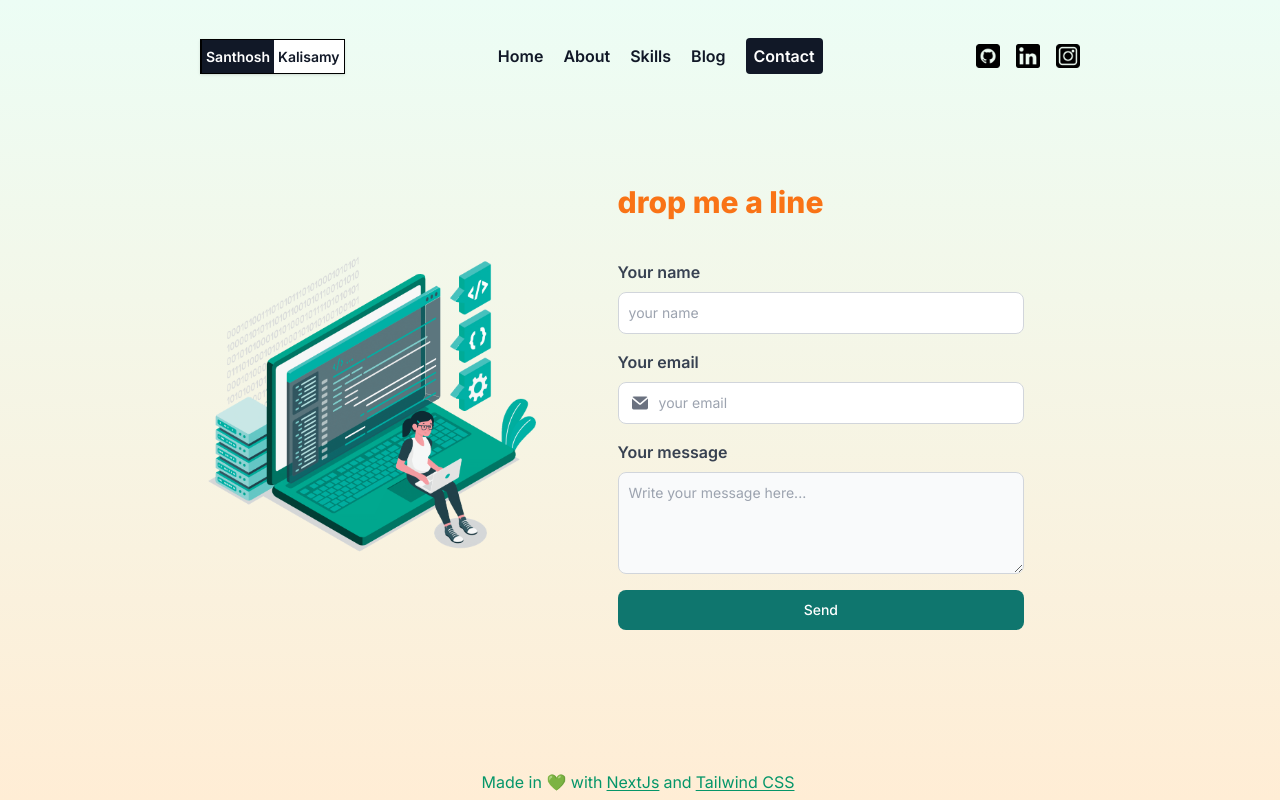
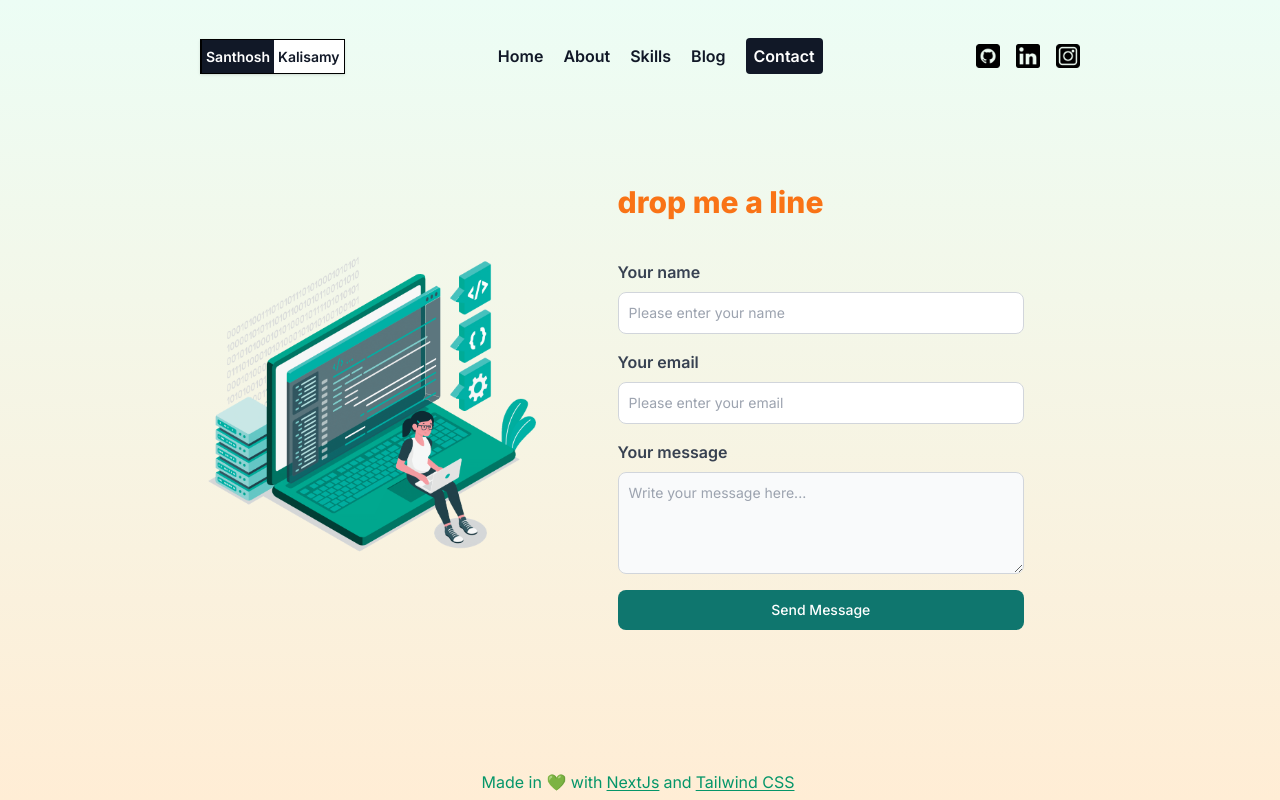
Before and after one commit to santhoshkalisamy/portfolio, a Next.js app: page /contact in a window 1280 px wide. Built offline with nearby package versions, Linux system fonts and the light colour scheme.

Commit message:
Added contact page

```diff
--- /dev/null
+++ b/src/actions/contactFormAction.ts
@@ -0,0 +1,23 @@
+'use server'
+
+import {ContactForm} from "@/app/contact/page";
+import nodemailer from "nodemailer";
+
+
+export const handleContactFormSubmit = async (data: ContactForm) => {
+    const transporter = nodemailer.createTransport({
+        service: 'gmail',
+        auth: {
+            user: process.env.EMAIL_USER,
+            pass: process.env.EMAIL_PASSWORD
+        }
+    });
+    const info = await transporter.sendMail({
+        from: data.email,
+        to: "santhoshkalisamy@gmail.com",
+        subject: "Your received a new message from your portfolio!",
+        text: data.message + " from " + data.email + " by " + data.name,
+        html: data.message + " from " + data.email + " by " + data.name,
+    });
+    return !!info;
+}
--- a/src/app/contact/page.tsx
+++ b/src/app/contact/page.tsx
@@ -1,7 +1,37 @@
-import React from 'react';
+'use client'
+
+import React, {useState} from 'react';
 import Image from "next/image";
+import {IoMdDoneAll} from "react-icons/io";
+import {z} from "zod";
+import {SubmitHandler, useForm} from "react-hook-form";
+import {zodResolver} from "@hookform/resolvers/zod";
+import {handleContactFormSubmit} from "@/actions/contactFormAction";
+
+const contactFormSchema = z.object({
+    name: z.string().min(2, "Name must be at least 2 characters").max(100),
+    email: z.string().email({
+        message: "Valid email is required"
+    }),
+    message: z.string().min(10, "Message must contain at least 10 characters")
+})
+
+export type ContactForm = z.infer<typeof contactFormSchema>;
+
 
 const ContactPage = () => {
+    const [showMessageSentDialog, setShowMessageSentDialog] = useState(false);
+    const {register, handleSubmit, reset, formState: {errors, isSubmitting}} = useForm<ContactForm>({
+        resolver: zodResolver(contactFormSchema)
+    });
+    const submitHandler: SubmitHandler<ContactForm> = async (data: ContactForm) => {
+        const result = await handleContactFormSubmit(data);
+        console.log(result);
+        if (result) {
+            setShowMessageSentDialog(true);
+        }
+        reset();
+    }
     return (
         <div className="max-w-screen-2xl mx-auto mt-10 text-gray-900 sm:px-5 lg:px-20 xl:px-48">
             <div
@@ -14,50 +44,76 @@ const ContactPage = () => {
                         <div className="justify-start self-end p-0">
                             <h1 className="text-3xl font-extrabold text-orange-500">drop me a line</h1>
                         </div>
-                        <form>
+                        <form onSubmit={handleSubmit(submitHandler)}>
                             <div className="flex flex-col gap-4 mb-6 mt-10">
                                 <div>
                                     <label htmlFor="name"
                                            className="block mb-2 text-md font-semibold text-gray-700">Your name</label>
-                                    <input type="text" id="name"
+                                    <input {...register("name")} type="text" id="name"
                                            className="border border-gray-300 text-gray-900 text-sm rounded-lg focus:ring-blue-500 focus:border-blue-500 block w-full p-2.5"
-                                           placeholder="your name" required/>
+                                           placeholder="Please enter your name"/>
+                                    <p className="text-red-500 text-xs italic">{errors.name?.message}</p>
                                 </div>
                                 <div>
                                     <label htmlFor="input-group-1"
                                            className="block mb-2 text-md font-semibold text-gray-700">Your email</label>
-                                    <div className="relative ">
-                                        <div
-                                            className="absolute inset-y-0 start-0 flex items-center ps-3.5 pointer-events-none">
-                                            <svg className="w-4 h-4 text-gray-500" aria-hidden="true"
-                                                 xmlns="http://www.w3.org/2000/svg" fill="currentColor"
-                                                 viewBox="0 0 20 16">
-                                                <path
-                                                    d="m10.036 8.278 9.258-7.79A1.979 1.979 0 0 0 18 0H2A1.987 1.987 0 0 0 .641.541l9.395 7.737Z"/>
-                                                <path
-                                                    d="M11.241 9.817c-.36.275-.801.425-1.255.427-.428 0-.845-.138-1.187-.395L0 2.6V14a2 2 0 0 0 2 2h16a2 2 0 0 0 2-2V2.5l-8.759 7.317Z"/>
-                                            </svg>
-                                        </div>
-                                        <input type="email" id="input-group-1"
-                                               className="border border-gray-300 text-gray-900 text-sm rounded-lg focus:ring-blue-500 focus:border-blue-500 block w-full ps-10 p-2.5"
-                                               placeholder="your email" required/>
-                                    </div>
+                                    <input {...register("email")} type="email" id="input-group-1"
+                                           className="border border-gray-300 text-gray-900 text-sm rounded-lg focus:ring-blue-500 focus:border-blue-500 block w-full p-2.5"
+                                           placeholder="Please enter your email"/>
+                                    <p className="text-red-500 text-xs italic">{errors.email?.message}</p>
                                 </div>
                                 <div>
                                     <label htmlFor="message"
                                            className="block mb-2 text-md font-semibold text-gray-700">Your
                                         message</label>
-                                    <textarea id="message" rows={4}
+                                    <textarea {...register("message")} id="message" rows={4}
                                               className="block p-2.5 w-full text-sm text-gray-900 bg-gray-50 rounded-lg border border-gray-300 focus:ring-blue-500 focus:border-blue-500"
                                               placeholder="Write your message here..."></textarea>
-
+                                    <p className="text-red-500 text-xs italic">{errors.message?.message}</p>
                                 </div>
-                                <button type="submit"
-                                        className="text-white bg-teal-700 hover:bg-teal-600 focus:ring-4 focus:outline-none focus:ring-teal-300 font-medium rounded-lg text-sm w-full sm:w-auto px-5 py-2.5 text-center">Send
+                                <button disabled={isSubmitting} type="submit"
+                                        className="text-white bg-teal-700 hover:bg-teal-600 focus:ring-4 focus:outline-none focus:ring-teal-300 font-medium rounded-lg text-sm w-full sm:w-auto px-5 py-2.5 text-center">
+                                    { isSubmitting && <svg aria-hidden="true" role="status"
+                                          className="inline w-4 h-4 me-3 text-white animate-spin" viewBox="0 0 100 101"
+                                          fill="none" xmlns="http://www.w3.org/2000/svg">
+                                        <path
+                                            d="M100 50.5908C100 78.2051 77.6142 100.591 50 100.591C22.3858 100.591 0 78.2051 0 50.5908C0 22.9766 22.3858 0.59082 50 0.59082C77.6142 0.59082 100 22.9766 100 50.5908ZM9.08144 50.5908C9.08144 73.1895 27.4013 91.5094 50 91.5094C72.5987 91.5094 90.9186 73.1895 90.9186 50.5908C90.9186 27.9921 72.5987 9.67226 50 9.67226C27.4013 9.67226 9.08144 27.9921 9.08144 50.5908Z"
+                                            fill="#E5E7EB"/>
+                                        <path
+                                            d="M93.9676 39.0409C96.393 38.4038 97.8624 35.9116 97.0079 33.5539C95.2932 28.8227 92.871 24.3692 89.8167 20.348C85.8452 15.1192 80.8826 10.7238 75.2124 7.41289C69.5422 4.10194 63.2754 1.94025 56.7698 1.05124C51.7666 0.367541 46.6976 0.446843 41.7345 1.27873C39.2613 1.69328 37.813 4.19778 38.4501 6.62326C39.0873 9.04874 41.5694 10.4717 44.0505 10.1071C47.8511 9.54855 51.7191 9.52689 55.5402 10.0491C60.8642 10.7766 65.9928 12.5457 70.6331 15.2552C75.2735 17.9648 79.3347 21.5619 82.5849 25.841C84.9175 28.9121 86.7997 32.2913 88.1811 35.8758C89.083 38.2158 91.5421 39.6781 93.9676 39.0409Z"
+                                            fill="currentColor"/>
+                                    </svg> }
+                                    {isSubmitting ? "Sending..." : "Send Message"}
                                 </button>
                             </div>
                         </form>
-
+                    </div>
+                </div>
+            </div>
+            <div id="popup-modal" tabIndex={-1}
+                 className={`${!showMessageSentDialog ? "hidden" : "flex"} overflow-y-auto backdrop-blur-sm fixed overflow-x-hidden inset-0 z-50 w-full h-[calc(100%-1rem)] max-h-full items-center justify-center`}>
+                <div className="relative p-4 w-full max-w-md max-h-full">
+                    <div className="relative bg-gray-100 opacity-90 rounded-lg shadow-lg">
+                        <button type="button" onClick={() => setShowMessageSentDialog(false)}
+                                className="absolute top-3 end-2.5 text-gray-400 bg-transparent hover:bg-gray-200 hover:text-gray-900 rounded-lg text-sm w-8 h-8 ms-auto inline-flex justify-center items-center"
+                                data-modal-hide="popup-modal">
+                            <svg className="w-3 h-3" aria-hidden="true" xmlns="http://www.w3.org/2000/svg"
+                                 fill="none"
+                                 viewBox="0 0 14 14">
+                                <path stroke="currentColor" strokeLinecap="round" strokeLinejoin="round"
+                                      strokeWidth="2" d="m1 1 6 6m0 0 6 6M7 7l6-6M7 7l-6 6"/>
+                            </svg>
+                            <span className="sr-only">Close modal</span>
+                        </button>
+                        <div className="p-4 md:p-5 text-center">
+                            <IoMdDoneAll
+                                className="mx-auto h-12 w-12 mb-2 text-emerald-600 font-extrabold"></IoMdDoneAll>
+                            <h3 className="mb-5 text-lg font-bold text-gray-500">Your message has been sent.</h3>
+                            <button onClick={() => setShowMessageSentDialog(false)} data-modal-hide="popup-modal" type="button"
+                                    className="text-white bg-orange-600 hover:bg-orange-700 font-medium rounded-lg text-sm inline-flex items-center px-5 py-2.5 text-center">
+                                Alright
+                            </button>
+                        </div>
                     </div>
                 </div>
             </div>
```
Also changed, not shown: package.json (+6 -1 lines), 2 other files (tests, documents, lock files or other folders).
